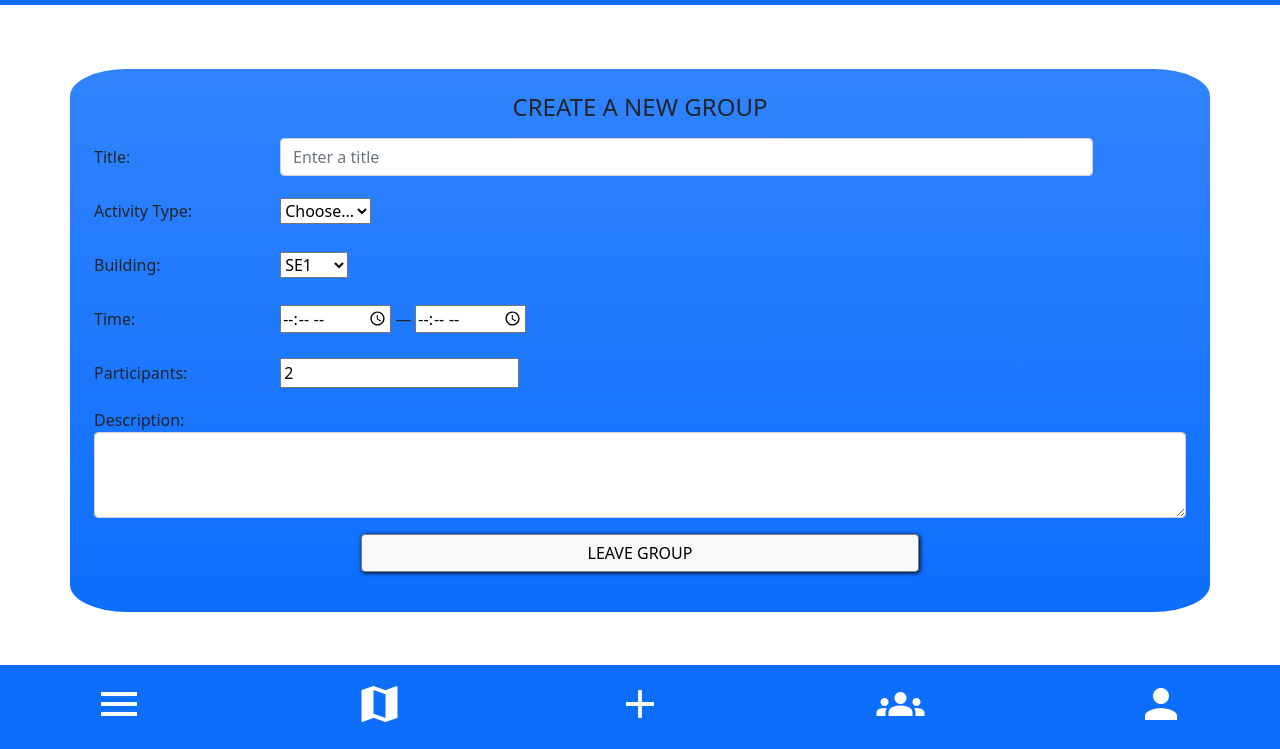
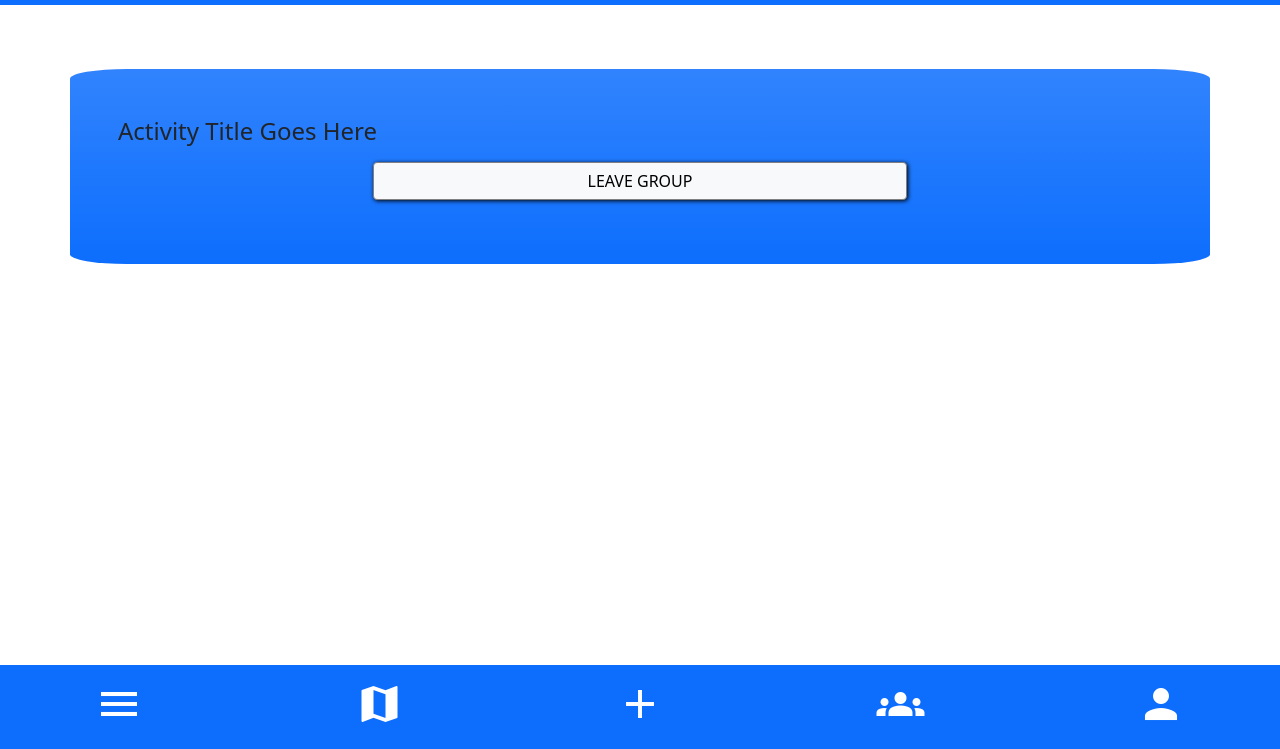
Before and after one commit to camwalford/CampusConnections, a plain HTML site: page group.html in a window 1280 px wide. Shown: the part 51-800 px from the top of the page. Drawn offline with nearby package versions, Linux system fonts and the light colour scheme.

Commit message:
adjusted some css for group.html and Create group

```diff
--- a/group.html
+++ b/group.html
@@ -49,120 +49,14 @@
     <nav id="header"></nav>
 
     <!-- main page content here -->
-    <div id="form-window" class="container centering-container bg-primary bg-gradient p-4" >
-        <h4 class="text-center">CREATE A NEW GROUP</h4>
-        <form class="centered">
-          <div class="form-group row mt-3">
-            <label for="activityTitle" class="col-sm-2 col-form-label">Title:</label>
-            <div class="col-sm-9">
-              <input type="text" name="activityTitle" class="form-control" id="activityTitle" placeholder="Enter a title" required/>
-            </div>
-          </div>
-          <div class="form-group-row mt-3">
-            <label for="activityType"  class="col-sm-2 col-form-label">Activity Type: </label>
-            <select class="custom-select mr-2" id="activityType" name="activityType" required>
-              <option selected>Choose...</option>
-              <option value="1">Socialize</option>
-              <option value="2">Study</option>
-              <option value="3">Food</option>
-              <option value="4">Games</option>
-              <option value="5">Exercise</option>
-            </select>
-          </div>
-          <div class="form-group-row mt-3">
-              <label for="building"  class="col-sm-2 col-form-label">Building: </label>
-              <select class="custom-select mr-2" id="building" name="building" required>
-                <option value="SE1">SE1</option>
-                <option value="SE2">SE2</option>
-                <option value="SE3">SE3</option>
-                <option value="SE4">SE4</option>
-                <option value="SE5">SE5</option>
-                <option value="SE6">SE6</option>
-                <option value="SE7">SE7</option>
-                <option value="SE8">SE8</option>
-                <option value="SE9">SE9</option>
-                <option value="SE10">SE10</option>
-                <option value="SE11">SE11</option>
-                <option value="SE12">SE12</option>
-                <option value="SE13">SE13</option>
-                <option value="SE14">SE14</option>
-                <option value="SE15">SE15</option>
-                <option value="SE16">SE16</option>
-                <option value="SE17">SE17</option>
-                <option value="SE18">SE18</option>
-                <option value="SW1">SW1</option>
-                <option value="SW2">SW2</option>
-                <option value="SW3">SW3</option>
-                <option value="SW4">SW4</option>
-                <option value="SW5">SW5</option>
-                <option value="SW6">SW6</option>
-                <option value="SW7">SW7</option>
-                <option value="SW8">SW8</option>
-                <option value="SW9">SW9</option>
-                <option value="SW10">SW10</option>
-                <option value="SW11">SW11</option>
-                <option value="SW12">SW12</option>
-                <option value="SW13">SW13</option>
-                <option value="SW14">SW14</option>
-                <option value="SW15">SW15</option>
-                <option value="SW16">SW16</option>
-                <option value="SW17">SW17</option>
-                <option value="SW18">SW18</option>
-                <option value="NW1">NW1</option>
-                <option value="NW2">NW2</option>
-                <option value="NW3">NW3</option>
-                <option value="NW4">NW4</option>
-                <option value="NW5">NW5</option>
-                <option value="NW6">NW6</option>
-                <option value="NW7">NW7</option>
-                <option value="NW8">NW8</option>
-                <option value="NW9">NW9</option>
-                <option value="NW10">NW10</option>
-                <option value="NW11">NW11</option>
-                <option value="NW12">NW12</option>
-                <option value="NW13">NW13</option>
-                <option value="NW14">NW14</option>
-                <option value="NW15">NW15</option>
-                <option value="NW16">NW16</option>
-                <option value="NW17">NW17</option>
-                <option value="NW18">NW18</option>
-                <option value="NE1">NE1</option>
-                <option value="NE2">NE2</option>
-                <option value="NE3">NE3</option>
-                <option value="NE4">NE4</option>
-                <option value="NE5">NE5</option>
-                <option value="NE6">NE6</option>
-                <option value="NE7">NE7</option>
-                <option value="NE8">NE8</option>
-                <option value="NE9">NE9</option>
-                <option value="NE10">NE10</option>
-                <option value="NE11">NE11</option>
-                <option value="NE12">NE12</option>
-                <option value="NE13">NE13</option>
-                <option value="NE14">NE14</option>
-                <option value="NE15">NE15</option>
-                <option value="NE16">NE16</option>
-                <option value="NE17">NE17</option>
-                <option value="NE18">NE18</option>
-                <option value="Other">Other</option>
-              </select>
-          </div>
-          <div class="form-group-row mt-3">
-              <label for="startTime" class="col-sm-2 col-form-label">Time: </label>
-              <input id="startTime" type="time" name="startTime" required/>
-              <label for="endTime">—</label>
-              <input id="endTime" type="time" name="endTime" required/>
-          </div>
-          <div class="form-group-row mt-3">
-              <label for="participants"  class="col-sm-2 col-form-label">Participants:</label>
-              <input type="number" id="participants" value="2" pattern="[2-20]" name="participants" required></input>
-          </div>
-          <div class="form-group-row mt-3">
-            <label for="description">Description:</label>
-            <textarea class="form-control" id="description" rows="3" name="description"></textarea>
-          </div>
+    <div id="currentGroupContainer" class="container centering-container bg-primary bg-gradient p-5" >
+      <h4 class="">Activity Title Goes Here</h4>
 
-          <div class="form-group row mt-3">
+
+
+
+      <form>
+        <div class="row mt-3">
           <button type="submit" id="leaveGroupButton" class="newButton btn btn-light text-black mb-3 d-inline-block w-50" value="LEAVE GROUP" name="leaveGroupButton">
             LEAVE GROUP
           </button>
--- a/styles/style.css
+++ b/styles/style.css
@@ -4,11 +4,12 @@
 .material-icons.md-48 { font-size: 48px; }
 .material-icons.md-56 { font-size: 56px; }
 
-#form-window{
+.centering-container{
     margin-top: 120px;
     margin-bottom: 85px;
     border-radius: 5%;
 }
+
 
 #createGroupButton{
     margin: 0 auto;
```
Also changed, not shown: createGroup.html (+1 -1 lines). Lines whose indentation alone changed are shown as unchanged.
